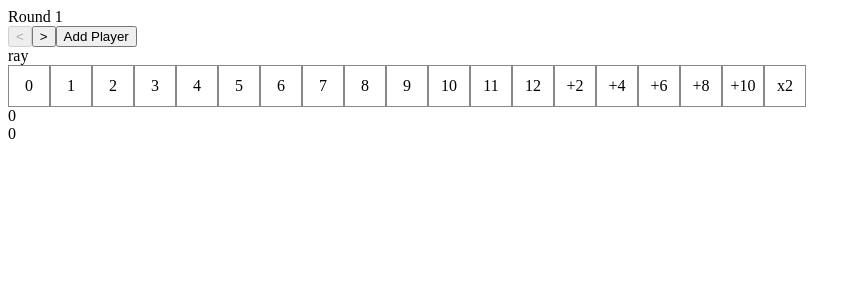
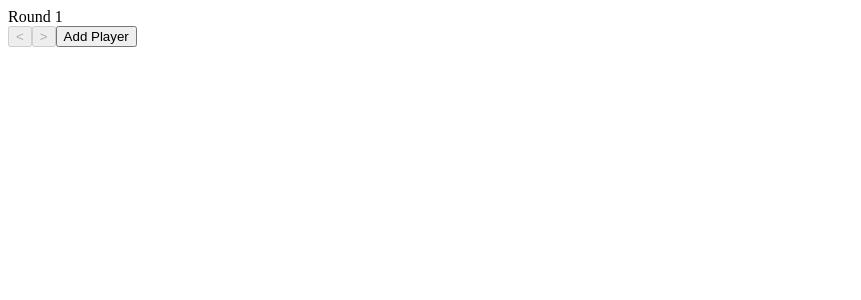
Before and after one commit to raylopez509/flip7, a React (Vite) app: page / in a window 1280 px wide. Shown: the top 300 px of the page, without its empty margins (0-861 px from the left). Built offline with nearby package versions, Linux system fonts and the light colour scheme.

Commit message:
next round button disables and addplayer change next round button is disabled when there's no players addplayer now sets id to 1 if there's no players

```diff
--- a/src/App.jsx
+++ b/src/App.jsx
@@ -1,9 +1,8 @@
-import { useState } from 'react'
-import './App.css'
-import PlayerRow from './PlayerRow'
+import { useState } from 'react';
+import './App.css';
+import PlayerRow from './PlayerRow';
 
 function App() {
-
   const createEmptyRound = () => ({
     numbers: [],
     modifiers: {
@@ -13,21 +12,22 @@ function App() {
       plus8: false,
       plus10: false,
       times2: false,
-    }
-  })
+    },
+  });
   const [currentRound, setCurrentRound] = useState(1);
-  const [players, setPlayers] = useState([{
-    id: 1,
-    name: "ray",
-    round: {
-      1: createEmptyRound()
-    }
-  }]);
-
+  const [players, setPlayers] = useState([
+    // {
+    //   id: 1,
+    //   name: 'ray',
+    //   round: {
+    //     1: createEmptyRound(),
+    //   },
+    // },
+  ]);
 
   const updatePlayer = (playerId, updateFn) => {
-    setPlayers(players.map((p) => (p.id === playerId ? updateFn(p) : p)))
-  }
+    setPlayers(players.map((p) => (p.id === playerId ? updateFn(p) : p)));
+  };
 
   const handleChange = (playerId, e) => {
     const value = Number(e.target.value);
@@ -35,16 +35,17 @@ function App() {
 
     updatePlayer(playerId, (p) => {
       const currentNumbers = p.round[currentRound].numbers;
-      const newNumbers = checked ? [...currentNumbers, value] : currentNumbers.filter(num => num !== value);
+      const newNumbers = checked
+        ? [...currentNumbers, value]
+        : currentNumbers.filter((num) => num !== value);
       return {
         ...p,
         round: {
           ...p.round,
-          [currentRound]: {...p.round[currentRound], numbers: newNumbers}
-        }
+          [currentRound]: { ...p.round[currentRound], numbers: newNumbers },
+        },
       };
     });
-
   };
 
   const handleModifierChanges = (playerId, modifierKey, e) => {
@@ -57,69 +58,81 @@ function App() {
         ...p.round,
         [currentRound]: {
           ...p.round[currentRound],
-          modifiers: {...p.round[currentRound].modifiers, [modifierKey]: checked}
-        }
-      }
-    }))
-  }
-
+          modifiers: {
+            ...p.round[currentRound].modifiers,
+            [modifierKey]: checked,
+          },
+        },
+      },
+    }));
+  };
 
   const nextRound = () => {
-    let newRound = currentRound + 1
-    if(newRound > Object.keys(players[0].round).length) {
+    let newRound = currentRound + 1;
+    if (newRound > Object.keys(players[0].round).length) {
       let newPlayers = players.map((p) => ({
-        ...p, round: {
+        ...p,
+        round: {
           ...p.round,
-          [newRound]: createEmptyRound()
-        }
-      }))
+          [newRound]: createEmptyRound(),
+        },
+      }));
       setPlayers(newPlayers);
     }
     setCurrentRound(newRound);
-  }
+  };
 
   const prevRound = () => {
     let newRound = currentRound - 1;
     setCurrentRound(newRound);
-  }
+  };
 
   const handleAddPlayer = () => {
-
-    const name = window.prompt("Enter a name");
-    if(name !== null && name.trim() !== "") {
-      const newId = players.at(-1).id + 1;
+    const name = window.prompt('Enter a name');
+    if (name !== null && name.trim() !== '') {
+      const newId = players.length === 0 ? 1 : players.at(-1).id + 1;
       console.log(newId);
       let newPlayer = {
         id: newId,
         name: name,
         round: {
           // 1: createEmptyRound()
-        }
+        },
       };
       let round = 0;
       while (currentRound !== round) {
         round++;
-        const newRound = {[round]: createEmptyRound()}
+        const newRound = { [round]: createEmptyRound() };
         Object.assign(newPlayer.round, newRound);
       }
       setPlayers([...players, newPlayer]);
     }
-  }
+  };
 
   return (
     <>
       <div>Round {currentRound}</div>
 
-      <button id='prevRound' onClick={prevRound} disabled={currentRound === 1}>&lt;</button>
-      <button onClick={nextRound}>&gt;</button>
+      <button id="prevRound" onClick={prevRound} disabled={currentRound === 1}>
+        &lt;
+      </button>
+      <button onClick={nextRound} disabled={players.length === 0}>
+        &gt;
+      </button>
 
       <button onClick={handleAddPlayer}>Add Player</button>
 
       {players.map((player) => (
-        <PlayerRow key={player.id} player={player} currentRound={currentRound} handleChange={handleChange} handleModifierChanges={handleModifierChanges}></PlayerRow>
+        <PlayerRow
+          key={player.id}
+          player={player}
+          currentRound={currentRound}
+          handleChange={handleChange}
+          handleModifierChanges={handleModifierChanges}
+        ></PlayerRow>
       ))}
     </>
-  )
+  );
 }
 
-export default App
+export default App;
```
